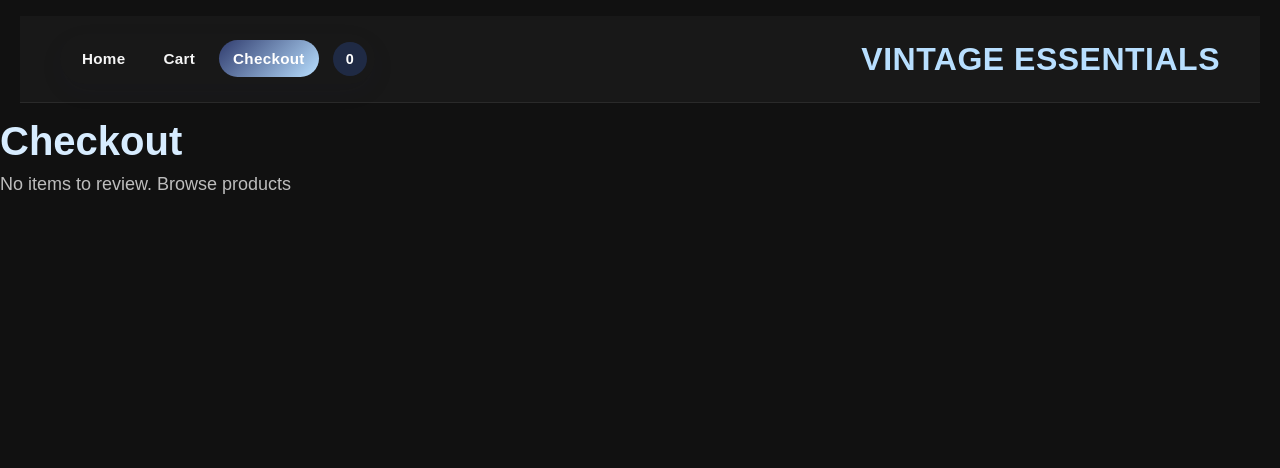
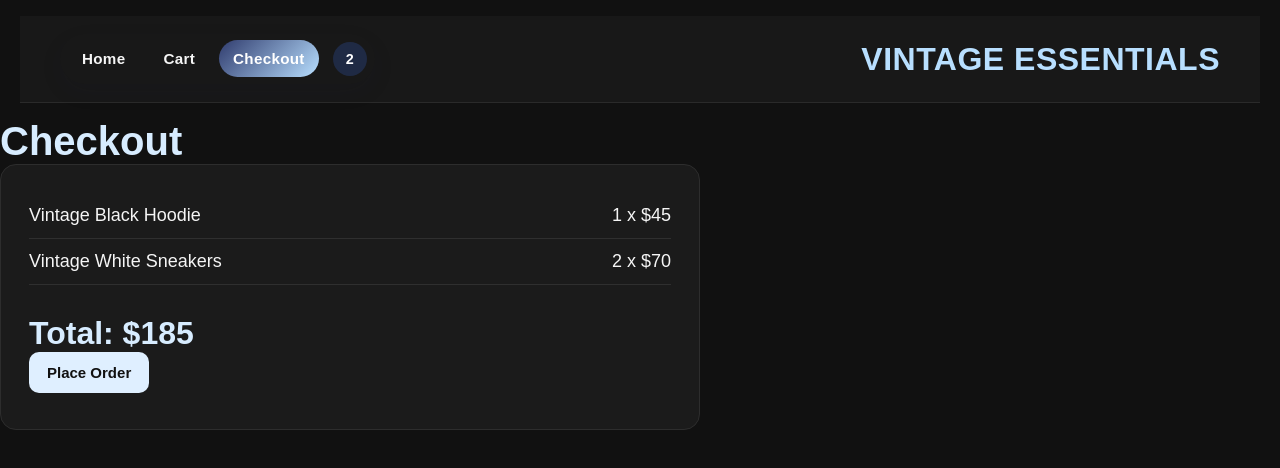
Before and after one commit to Nolan88-Keyin/Semester-2-Final-Sprint-, a React (Vite) app: page /checkout in a window 1280 px wide. Shown: the top 468 px of the page. Built offline with nearby package versions, Linux system fonts and the light colour scheme; data requests are answered from the project's data file.

Commit message:
added comments

```diff
--- a/data/db.json
+++ b/data/db.json
@@ -49,6 +49,25 @@
       "image": "https://plus.unsplash.com/premium_photo-1705351635907-a92492e4262e?q=80&w=1587&auto=format&fit=crop&w=800&q=80"
     }
   ],
-  "cart": [],
+  "cart": [
+    {
+      "id": "9aF4AiRf5ys",
+      "name": "Vintage Black Hoodie",
+      "price": 45,
+      "stock": 34,
+      "description": "A comfortable black hoodie.",
+      "image": "https://images.unsplash.com/photo-1637185766875-b64f2c6fff57?q=80&w=987&auto=format&fit=crop&w=800&q=80",
+      "quantity": 1
+    },
+    {
+      "id": "ccq3g1biN5g",
+      "name": "Vintage White Sneakers",
+      "price": 70,
+      "stock": 57,
+      "description": "Simple white sneakers for everyday wear.",
+      "image": "https://images.unsplash.com/photo-1659927386877-55d8bd8d6913?q=80&w=1450&auto=format&fit=crop&w=800&q=80",
+      "quantity": 2
+    }
+  ],
   "$schema": "./node_modules/json-server/schema.json"
 }
--- a/src/pages/Checkout.jsx
+++ b/src/pages/Checkout.jsx
@@ -1,14 +1,19 @@
+// CHECKOUT PAGE
+// Users can view final total and place orders
+
 import { useState } from 'react'
 import { Link } from 'react-router-dom'
 import CartPrice from '../components/CartPrice'
 
 function Checkout({ cartItems = [], clearCart = () => {} }) {
+  // tracks if the order has been submitted so we can show comfirmation message.
   const [isSubmitted, setIsSubmitted] = useState(false)
-
+  // places the order when user clicks the button
   const handlePlaceOrder = async () => {
-    setIsSubmitted(true)
-    await clearCart()
-  }
+    setIsSubmitted(true);
+    // clear the cart after order is placed
+    await clearCart();
+  };
 
   return (
     <div>
```
Also changed, not shown: src/App.jsx (+9 -3 lines), 1 other file (tests, documents, lock files or other folders).
